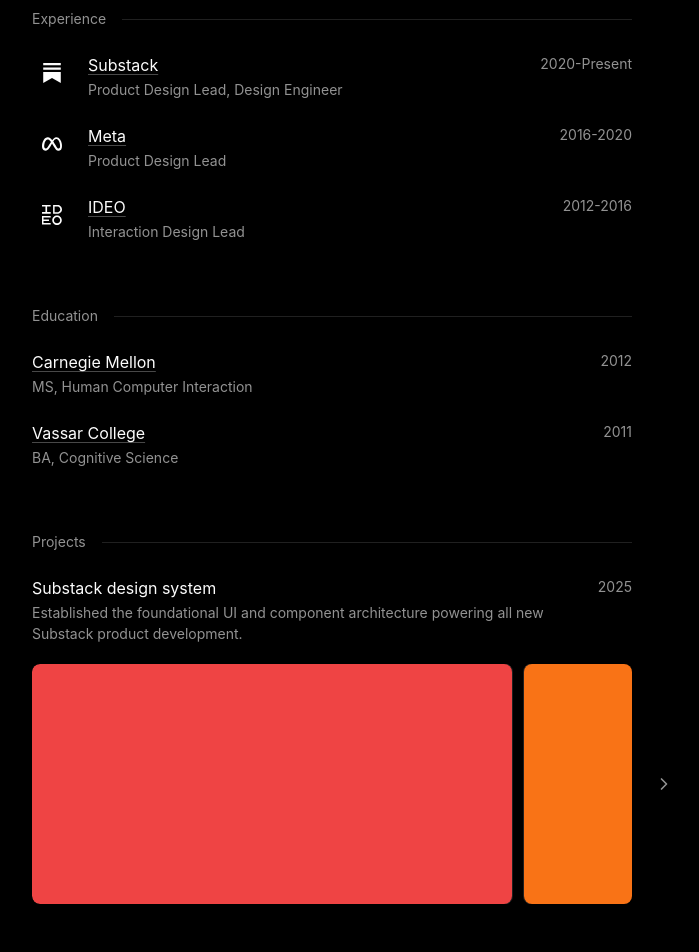
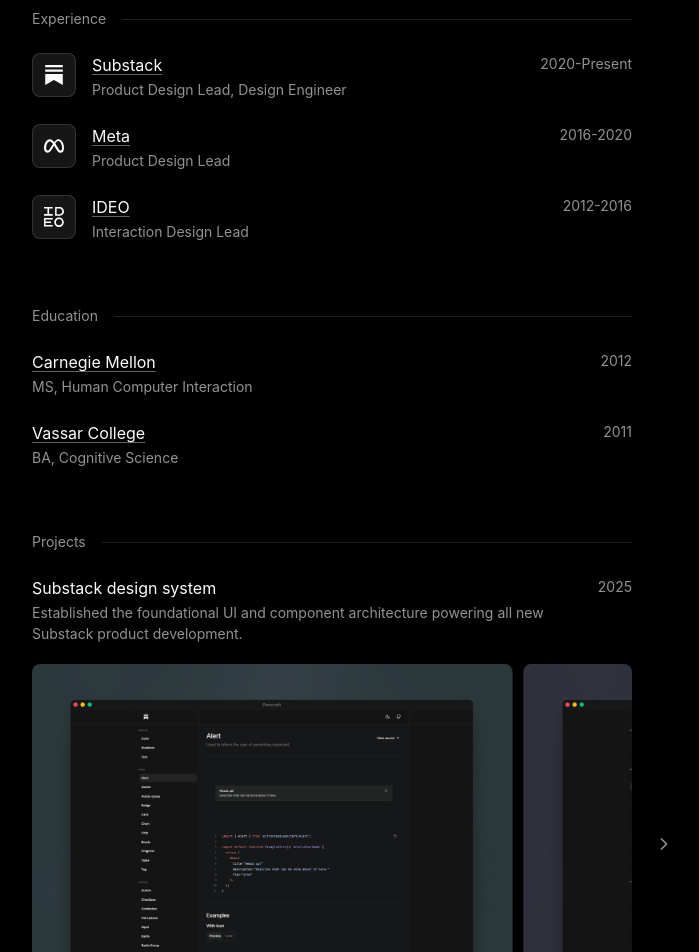
Before and after one commit to ninzucchi/newfolio, a React (Vite) app: page / in a window 1280 px wide. Shown: the part 620-1572 px from the top of the page, without its empty margins (308-1007 px from the left). Built offline with nearby package versions, Linux system fonts and the light colour scheme.

Commit message:
first imags

```diff
--- a/src/components/ui/IconContainer.tsx
+++ b/src/components/ui/IconContainer.tsx
@@ -6,7 +6,13 @@
   ...props
 }: React.HTMLAttributes<HTMLDivElement> & { children: React.ReactNode }) {
   return (
-    <div className={cn('flex h-10 w-10 items-center justify-center', className)} {...props}>
+    <div
+      className={cn(
+        'flex justify-center items-center w-11 h-11 rounded-lg border bg-secondary border-border',
+        className
+      )}
+      {...props}
+    >
       {children}
     </div>
   );
--- a/src/components/ui/SocialLinks.tsx
+++ b/src/components/ui/SocialLinks.tsx
@@ -6,10 +6,10 @@
   return (
     <div className="flex gap-6">
       <IconLink href="https://github.com/ninzucchi" aria-label="GitHub" newTab>
-        <GitHubIcon size={16} />
+        <GitHubIcon size={20} />
       </IconLink>
       <IconLink href="https://www.linkedin.com/in/ninzucchi/" aria-label="LinkedIn" newTab>
-        <LinkedInIcon size={16} />
+        <LinkedInIcon size={20} />
       </IconLink>
     </div>
   );
--- a/src/components/ui/TextLink.tsx
+++ b/src/components/ui/TextLink.tsx
@@ -9,7 +9,10 @@
 }: React.AnchorHTMLAttributes<HTMLAnchorElement> & { newTab?: boolean }) {
   return (
     <a
-      className={cn('decoration-fg-tertiary decoration-1 underline-offset-[0.2em]', className)}
+      className={cn(
+        'decoration-fg-tertiary condary decoration-1 underline-offset-[0.2em]',
+        className
+      )}
       target={newTab ? '_blank' : target}
       rel={newTab ? 'noopener noreferrer' : rel}
       {...props}
--- a/src/lib/data.ts
+++ b/src/lib/data.ts
@@ -48,12 +48,7 @@
     description:
       'Established the foundational UI and component architecture powering all new Substack product development.',
     year: '2025',
-    images: [
-      '/placeholder-red.svg',
-      '/placeholder-orange.svg',
-      '/placeholder-amber.svg',
-      '/placeholder-yellow.svg',
-    ],
+    images: ['/projects/pencraft-01.jpg', '/projects/pencraft-02.jpg'],
   },
   {
     title: 'Substack creator dashboard',
--- a/src/pages/about/BioSection.tsx
+++ b/src/pages/about/BioSection.tsx
@@ -20,7 +20,7 @@
 
 function Header() {
   return (
-    <div className="flex gap-8 items-center">
+    <div className="flex gap-4 items-center">
       <Avatar className="w-11 h-11">
         <AvatarImage src={avatarImage} alt="Nick Inzucchi" />
       </Avatar>
--- a/src/styles/tailwind.css
+++ b/src/styles/tailwind.css
@@ -2,16 +2,16 @@
   /* Foreground colors (text) - use with text-{name} */
   --color-fg-primary: oklch(99% 0 0);
   --color-fg-secondary: oklch(66% 0 0);
-  --color-fg-tertiary: oklch(40% 0 0);
+  --color-fg-tertiary: oklch(50% 0 0);
 
   /* Background colors (surfaces) - use with bg-{name} */
-  --color-bg-primary: oklch(5% 0 0);
-  --color-bg-secondary: oklch(20% 0 0);
-  --color-bg-tertiary: oklch(33% 0 0);
+  --color-primary: oklch(5% 0 0);
+  --color-secondary: oklch(20% 0 0);
+  --color-tertiary: oklch(33% 0 0);
 
   /* Compatibility aliases for shadcn/ui components */
-  --color-background: var(--color-bg-primary);
-  --color-muted: var(--color-bg-secondary);
+  --color-background: var(--color-primary);
+  --color-muted: var(--color-secondary);
   --color-foreground: var(--color-fg-primary);
   --color-muted-foreground: var(--color-fg-secondary);
 
```
Also changed, not shown: public/projects/pencraft-01.jpg (added), public/projects/pencraft-02.jpg (added).
